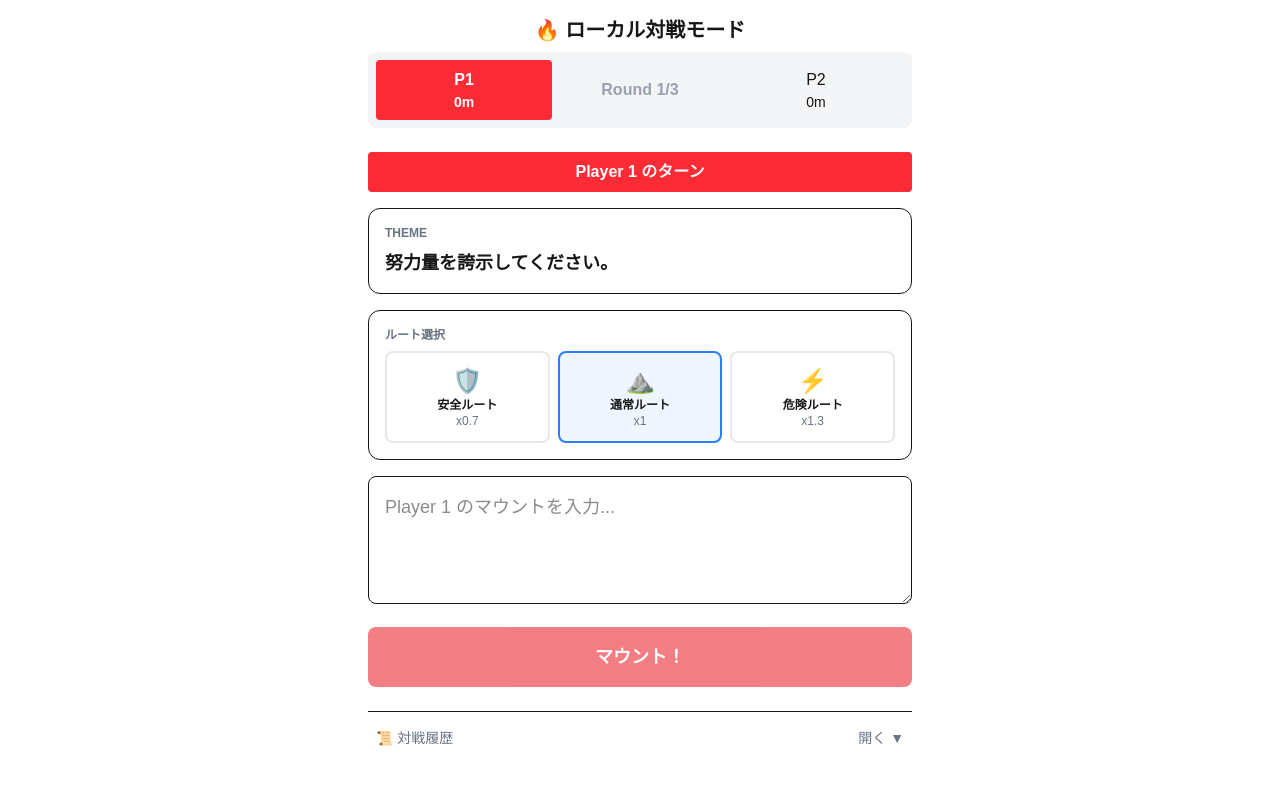
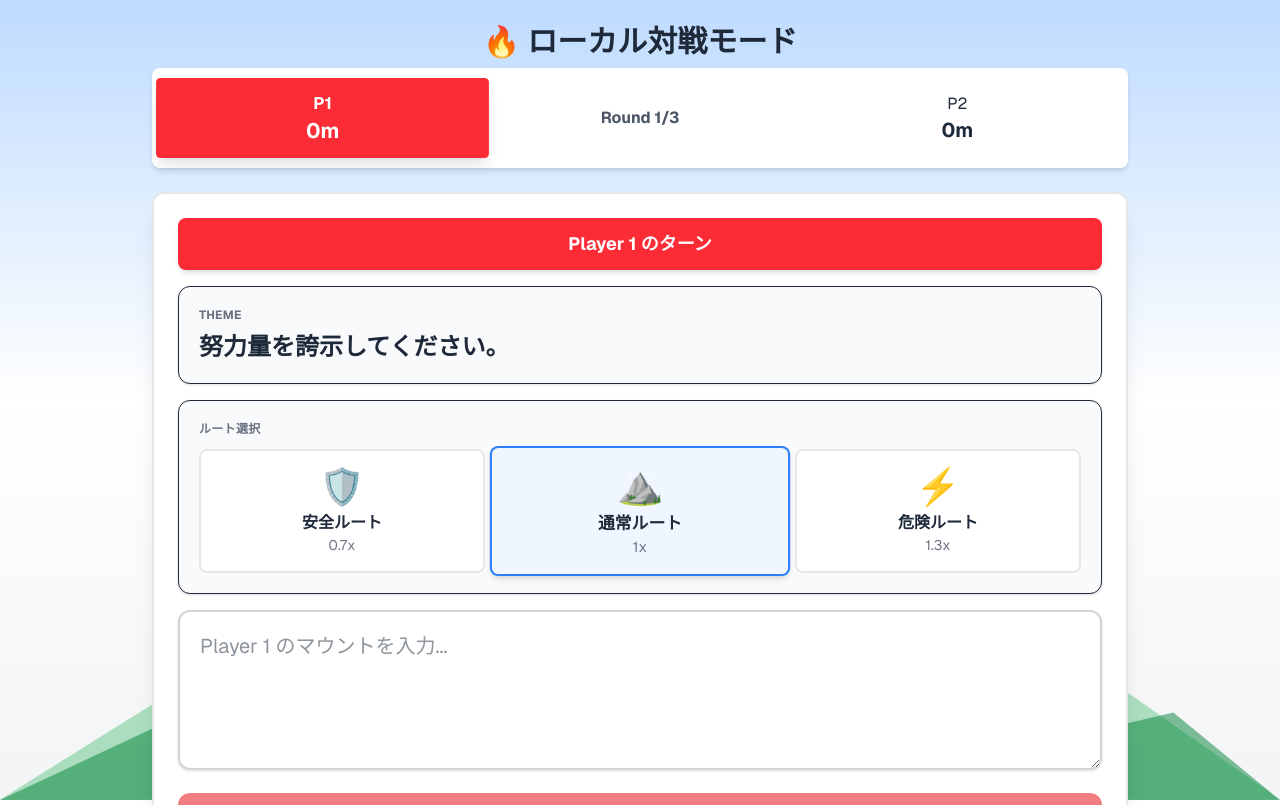
Before and after one commit to AliceWonerfulWorld/mounting_mountain, a Next.js app: page /versus/local in a window 1280 px wide. Shown: the top 805 px of the page. Built offline with nearby package versions, Linux system fonts and the light colour scheme.

Commit message:
feat: Implement local versus game mode and solo game mode, including new pages and the `MountainView` component.

```diff
--- a/src/app/versus/local/page.tsx
+++ b/src/app/versus/local/page.tsx
@@ -227,22 +227,39 @@ export default function VersusLocalPage() {
     }
 
 
+
     return (
-        <main className="min-h-screen p-4 max-w-xl mx-auto space-y-6">
+        <main className="min-h-screen relative overflow-x-hidden text-gray-800 dark:text-gray-200 font-sans">
+            {/* 青空の背景 */}
+            <div className="fixed inset-0 bg-gradient-to-b from-blue-200 via-white to-gray-100 dark:from-slate-900 dark:via-slate-950 dark:to-black -z-20" />
+
+            {/* 遠景の山シルエット (下層) */}
+            <div className="fixed bottom-0 left-0 w-full h-1/3 pointer-events-none -z-10 opacity-30 dark:opacity-20">
+                <svg viewBox="0 0 1200 320" preserveAspectRatio="none" className="w-full h-full fill-green-600 dark:fill-green-700">
+                    <path d="M0,320 L200,160 L400,280 L600,100 L800,240 L1000,140 L1200,320 Z" />
+                </svg>
+            </div>
+            <div className="fixed bottom-0 left-0 w-full h-1/4 pointer-events-none -z-10 opacity-50 dark:opacity-40">
+                <svg viewBox="0 0 1200 320" preserveAspectRatio="none" className="w-full h-full fill-green-700 dark:fill-green-800">
+                    <path d="M0,320 L150,200 L350,300 L550,150 L850,280 L1100,180 L1200,320 Z" />
+                </svg>
+            </div>
+
+            <div className="max-w-5xl mx-auto p-4 md:p-6 pb-24 space-y-6 relative z-10">
                 <header className="text-center space-y-2">
-                <h1 className="text-xl font-bold">🔥 ローカル対戦モード</h1>
+                    <h1 className="text-2xl md:text-3xl font-bold">🔥 ローカル対戦モード</h1>
                     {!isFinished && (
-                    <div className="flex justify-between items-center bg-gray-100 dark:bg-zinc-800 p-2 rounded-lg">
-                        <div className={clsx("p-2 rounded w-1/3 text-center transition-all", game.currentPlayerIndex === 0 && "bg-red-500 text-white font-bold")}>
-                            <div>P1</div>
-                            <div className="text-sm">{game.players[0].totalScore}m</div>
+                        <div className="flex justify-between items-center bg-white dark:bg-zinc-800 backdrop-blur p-3 rounded-lg shadow-md">
+                            <div className={clsx("p-3 rounded w-1/3 text-center transition-all", game.currentPlayerIndex === 0 && "bg-red-500 text-white font-bold shadow-lg scale-105")}>
+                                <div className="text-sm md:text-base">P1</div>
+                                <div className="text-lg md:text-xl font-bold">{game.players[0].totalScore}m</div>
                             </div>
-                        <div className="font-bold text-gray-400">
+                            <div className="font-bold text-gray-600 dark:text-gray-400 text-sm md:text-base">
                                 Round {game.roundIndex + 1}/{ROUND_COUNT}
                             </div>
-                        <div className={clsx("p-2 rounded w-1/3 text-center transition-all", game.currentPlayerIndex === 1 && "bg-blue-500 text-white font-bold")}>
-                            <div>P2</div>
-                            <div className="text-sm">{game.players[1].totalScore}m</div>
+                            <div className={clsx("p-3 rounded w-1/3 text-center transition-all", game.currentPlayerIndex === 1 && "bg-blue-500 text-white font-bold shadow-lg scale-105")}>
+                                <div className="text-sm md:text-base">P2</div>
+                                <div className="text-lg md:text-xl font-bold">{game.players[1].totalScore}m</div>
                             </div>
                         </div>
                     )}
@@ -251,9 +268,9 @@ export default function VersusLocalPage() {
                 {/* 結果発表 */}
                 {isFinished && (
                     <section className="bg-white dark:bg-zinc-900 p-8 rounded-xl border shadow-lg text-center space-y-6 animate-in zoom-in duration-300">
-                    <h2 className="text-3xl font-black">WINNER</h2>
+                        <h2 className="text-3xl md:text-4xl font-black">WINNER</h2>
 
-                    <div className="text-6xl my-4">
+                        <div className="text-5xl md:text-6xl my-4">
                             {game.players[0].totalScore > game.players[1].totalScore ? "🏆 Player 1" :
                                 game.players[1].totalScore > game.players[0].totalScore ? "🏆 Player 2" : "🤝 DRAW"}
                         </div>
@@ -261,72 +278,76 @@ export default function VersusLocalPage() {
                         <div className="flex justify-center gap-8 text-xl">
                             <div>
                                 <div className="text-sm text-gray-500">Player 1</div>
-                            <div className="font-bold">{game.players[0].totalScore}m</div>
+                                <div className="font-bold text-2xl">{game.players[0].totalScore}m</div>
                             </div>
                             <div>
                                 <div className="text-sm text-gray-500">Player 2</div>
-                            <div className="font-bold">{game.players[1].totalScore}m</div>
+                                <div className="font-bold text-2xl">{game.players[1].totalScore}m</div>
                             </div>
                         </div>
 
-                    <button onClick={resetGame} className="w-full py-3 bg-black text-white rounded-lg font-bold">
+                        <button onClick={resetGame} className="w-full py-3 bg-black text-white rounded-lg font-bold hover:bg-gray-800 hover:scale-[1.02] transition-all">
                             再戦する (Rematch)
                         </button>
                         <Link
                             href="/"
-                        className="block w-full py-3 text-center rounded-lg border hover:bg-gray-50 dark:hover:bg-zinc-800 transition-colors"
+                            className="block w-full py-3 text-center rounded-lg border hover:bg-gray-50 dark:hover:bg-zinc-800 hover:scale-[1.02] transition-all"
                         >
                             タイトルに戻る
                         </Link>
                     </section>
                 )}
 
+
+                {/* プレイエリア全体を白背景で囲む */}
+                {!isFinished && (
+                    <div className="bg-white dark:bg-zinc-900 p-6 rounded-xl shadow-xl border-2 border-gray-200 dark:border-zinc-700">
                         {/* プレイエリア */}
-            {!isFinished && game.phase === "input" && (
+                        {game.phase === "input" && (
                             <section className="space-y-4 animate-in fade-in slide-in-from-bottom-4 duration-300">
-                    <div className={clsx("text-center py-2 text-white font-bold rounded", game.currentPlayerIndex === 0 ? "bg-red-500" : "bg-blue-500")}>
+                                <div className={clsx("text-center py-3 text-white font-bold rounded-lg shadow-md text-lg", game.currentPlayerIndex === 0 ? "bg-red-500" : "bg-blue-500")}>
                                     {currentPlayer.name} のターン
                                 </div>
 
-                    <div className="bg-white dark:bg-zinc-900 border rounded-xl p-4 space-y-2">
-                        <div className="text-xs text-gray-500 uppercase font-bold">Theme</div>
-                        <div className="text-lg font-bold">{currentRound.prompt}</div>
+                                <div className="bg-gray-50 dark:bg-zinc-800 border rounded-xl p-5 space-y-2 shadow-sm">
+                                    <div className="text-xs text-gray-500 uppercase font-bold tracking-wide">Theme</div>
+                                    <div className="text-xl md:text-2xl font-bold">{currentRound.prompt}</div>
                                 </div>
 
                                 {/* ルート選択 */}
-                    <div className="bg-white dark:bg-zinc-900 border rounded-xl p-4 space-y-2">
-                        <div className="text-xs text-gray-500 uppercase font-bold">ルート選択</div>
-                        <div className="grid grid-cols-3 gap-2">
+                                <div className="bg-gray-50 dark:bg-zinc-800 border rounded-xl p-5 space-y-3 shadow-sm">
+                                    <div className="text-xs text-gray-500 uppercase font-bold tracking-wide">ルート選択</div>
+                                    <div className="grid grid-cols-3 gap-3">
                                         {ROUTES.map(route => (
                                             <button
                                                 key={route.id}
                                                 onClick={() => setGame(prev => prev ? { ...prev, selectedRoute: route.id } : null)}
                                                 className={clsx(
-                                        "p-3 rounded-lg border-2 transition-all",
+                                                    "p-4 rounded-lg border-2 transition-all hover:scale-[1.02]",
                                                     game.selectedRoute === route.id
-                                            ? "border-blue-500 bg-blue-50 dark:bg-blue-900/30"
-                                            : "border-gray-200 hover:border-gray-300"
+                                                        ? "border-blue-500 bg-blue-50 dark:bg-blue-900/30 shadow-md scale-105"
+                                                        : "border-gray-200 hover:border-gray-300 bg-white dark:bg-zinc-700"
                                                 )}
                                             >
-                                    <div className="text-2xl">{route.emoji}</div>
-                                    <div className="text-xs font-bold">{route.label}</div>
-                                    <div className="text-xs text-gray-500">x{route.multiplier}</div>
+                                                <div className="text-3xl md:text-4xl">{route.emoji}</div>
+                                                <div className="text-sm md:text-base font-bold mt-1">{route.label}</div>
+                                                <div className="text-xs md:text-sm text-gray-500">{route.multiplier}x</div>
                                             </button>
                                         ))}
                                     </div>
                                 </div>
 
                                 <textarea
-                        className="w-full min-h-32 rounded-lg border p-4 text-lg focus:ring-2 outline-none"
+                                    className="w-full min-h-40 rounded-xl border-2 border-gray-300 bg-white dark:bg-zinc-800 dark:border-zinc-600 p-5 text-lg md:text-xl focus:ring-2 focus:ring-blue-500 focus:border-blue-500 outline-none transition-all resize-y shadow-sm"
                                     placeholder={`${currentPlayer.name} のマウントを入力...`}
                                     value={text}
                                     onChange={(e) => setText(e.target.value)}
                                 />
 
-                    {error && <div className="text-red-500 text-sm mb-2">{error}</div>}
+                                {error && <div className="text-red-500 text-sm mb-2 font-semibold">⚠️ {error}</div>}
 
                                 <button
-                        className={clsx("w-full py-4 rounded-lg text-white font-bold text-lg transition-all",
+                                    className={clsx("w-full py-4 rounded-xl text-white font-bold text-xl transition-all shadow-md hover:scale-[1.02]",
                                         game.currentPlayerIndex === 0 ? "bg-red-600 hover:bg-red-700" : "bg-blue-600 hover:bg-blue-700",
                                         (!text.trim() || loading) && "opacity-50 cursor-not-allowed"
                                     )}
@@ -339,55 +360,55 @@ export default function VersusLocalPage() {
                         )}
 
                         {/* 判定結果表示フェーズ（ターン交代前） */}
-            {!isFinished && game.phase === "result" && game.lastResult && game.lastResult.result && (
-                <section className="bg-stone-50 dark:bg-zinc-900 border-2 border-stone-200 p-6 rounded-xl text-center space-y-6 animate-in zoom-in duration-300">
-                    <h3 className="text-stone-500 font-bold uppercase tracking-widest">Judgment</h3>
+                        {game.phase === "result" && game.lastResult && game.lastResult.result && (
+                            <section className="text-center space-y-6 animate-in zoom-in duration-300">
+                                <h3 className="text-stone-500 font-bold uppercase tracking-widest text-lg">Judgment</h3>
 
                                 <div className="flex justify-center">
-                        <MountainView altitude={game.lastResult.result.altitude} size={200} />
+                                    <MountainView altitude={game.lastResult.result.altitude} size={240} />
                                 </div>
 
                                 <div>
-                        <div className="text-5xl font-black">{game.lastResult.result.altitude}m</div>
-                        <div className="flex justify-center gap-2 mt-2">
+                                    <div className="text-6xl md:text-7xl font-black">{game.lastResult.result.altitude}m</div>
+                                    <div className="flex justify-center gap-2 mt-2 flex-wrap">
                                         {game.lastResult.result.labels.map(l => (
-                                <span key={l} className="bg-stone-200 text-stone-700 px-2 py-1 rounded text-xs font-bold">{l}</span>
+                                            <span key={l} className="bg-stone-200 dark:bg-stone-700 text-stone-700 dark:text-stone-200 px-3 py-1 rounded-full text-sm font-bold">{l}</span>
                                         ))}
                                     </div>
                                 </div>
 
                                 {/* ルート情報 */}
                                 {game.lastResult.result.routeId && (
-                        <div className="text-sm text-gray-600 dark:text-gray-400">
+                                    <div className="text-base text-gray-600 dark:text-gray-400">
                                         <span className="font-bold">ルート:</span> {getRoute(game.lastResult.result.routeId).emoji} {getRoute(game.lastResult.result.routeId).label}
                                     </div>
                                 )}
 
                                 {/* 滑落表示 */}
                                 {game.lastResult.result.didFall && (
-                        <div className="bg-red-100 dark:bg-red-900/30 p-3 rounded-lg border border-red-300 dark:border-red-700">
-                            <div className="text-red-700 dark:text-red-300 font-bold text-center">⚠️ 滑落！（2000m固定）</div>
+                                    <div className="bg-red-100 dark:bg-red-900/30 p-4 rounded-lg border border-red-300 dark:border-red-700">
+                                        <div className="text-red-700 dark:text-red-300 font-bold text-center text-lg">⚠️ 滑落！（2000m固定）</div>
                                     </div>
                                 )}
 
                                 {/* 最終標高 */}
                                 {game.lastResult.result.finalAltitude !== undefined && (
-                        <div className="text-sm text-gray-600 dark:text-gray-400">
+                                    <div className="text-base text-gray-600 dark:text-gray-400">
                                         <span className="font-bold">最終標高:</span> {game.lastResult.result.finalAltitude}m
                                     </div>
                                 )}
 
                                 {/* ラウンド勝者表示（P2のターン時のみ） */}
                                 {game.currentPlayerIndex === 1 && game.roundWinner !== undefined && (
-                        <div className="bg-gradient-to-r from-purple-100 to-pink-100 dark:from-purple-900/30 dark:to-pink-900/30 p-4 rounded-xl border-2 border-purple-300 dark:border-purple-700">
+                                    <div className="bg-gradient-to-r from-purple-100 to-pink-100 dark:from-purple-900/30 dark:to-pink-900/30 p-5 rounded-xl border-2 border-purple-300 dark:border-purple-700">
                                         {game.roundWinner === null ? (
-                                <div className="text-center text-lg font-bold">🤝 引き分け！</div>
+                                            <div className="text-center text-xl font-bold">🤝 引き分け！</div>
                                         ) : (
                                             <>
-                                    <div className="text-center text-lg font-bold mb-2">
+                                                <div className="text-center text-xl font-bold mb-2">
                                                     🏆 Round Winner: Player {game.roundWinner + 1}
                                                 </div>
-                                    <div className="text-center text-2xl font-black text-purple-600 dark:text-purple-300">
+                                                <div className="text-center text-3xl font-black text-purple-600 dark:text-purple-300">
                                                     +1000m Bonus!
                                                 </div>
                                             </>
@@ -415,25 +436,29 @@ export default function VersusLocalPage() {
                                     </div>
                                 )}
 
-                    <div className="bg-white dark:bg-black p-3 rounded text-left text-sm border">
-                        <div className="text-xs text-gray-400 font-bold mb-1">言い換え</div>
-                        {game.lastResult.result.rewrite}
+                                <div className="bg-gray-50 dark:bg-black p-4 rounded-xl text-left text-sm border shadow-inner">
+                                    <div className="text-xs text-gray-400 font-bold mb-2">言い換え</div>
+                                    <div className="text-base">{game.lastResult.result.rewrite}</div>
                                 </div>
 
                                 <button
                                     onClick={nextTurn}
-                        className="w-full py-3 bg-black text-white rounded-lg font-bold animate-pulse"
+                                    className="w-full py-4 bg-black text-white rounded-lg font-bold text-lg animate-pulse hover:bg-gray-800 hover:scale-[1.02] transition-all"
                                 >
-                        次は {game.currentPlayerIndex === 0 ? "Player 2" : "次のラウンド"} へ
+                                    {game.currentPlayerIndex === 0
+                                        ? "Player 2 のターンへ"
+                                        : (game.roundIndex + 1 >= ROUND_COUNT ? "結果を表示" : "次のラウンドへ")}
                                 </button>
                             </section>
                         )}
+                    </div>
+                )}
 
                 {/* 履歴 (History) */}
-            <section className="space-y-4 pt-4 border-t">
+                <section className="bg-white dark:bg-zinc-900 p-6 rounded-xl shadow-xl border-2 border-gray-200 dark:border-zinc-700 space-y-4">
                     <button
                         onClick={() => setIsHistoryOpen(!isHistoryOpen)}
-                    className="w-full flex items-center justify-between text-sm text-gray-500 hover:text-gray-800 transition-colors px-2"
+                        className="w-full flex items-center justify-between text-base md:text-lg text-gray-700 dark:text-gray-300 hover:text-gray-900 dark:hover:text-gray-100 transition-colors font-bold"
                     >
                         <span>📜 対戦履歴</span>
                         <span>{isHistoryOpen ? "閉じる ▲" : "開く ▼"}</span>
@@ -447,28 +472,28 @@ export default function VersusLocalPage() {
                                 if (!r1 && !r2) return null;
 
                                 return (
-                                <div key={i} className="space-y-2">
-                                    <div className="text-xs font-bold text-center text-gray-400">Round {i + 1}</div>
-                                    <div className="grid grid-cols-2 gap-2">
+                                    <div key={i} className="bg-gray-50 dark:bg-zinc-800 p-4 rounded-lg shadow-sm border border-gray-200 dark:border-zinc-700">
+                                        <div className="text-xs md:text-sm font-bold text-center text-gray-500 dark:text-gray-400 mb-3">Round {i + 1}</div>
+                                        <div className="grid grid-cols-2 gap-3">
                                             {/* P1 History */}
-                                        <div className={clsx("p-2 rounded text-xs border", r1?.result ? "bg-red-50 border-red-100 dark:bg-red-900/20 dark:border-red-900" : "bg-gray-50 border-gray-100 opacity-50")}>
-                                            <div className="font-bold text-red-600 mb-1">Player 1</div>
+                                            <div className={clsx("p-3 rounded-lg text-xs md:text-sm border", r1?.result ? "bg-red-50 border-red-200 dark:bg-red-900/30 dark:border-red-900" : "bg-white dark:bg-zinc-900 border-gray-300 dark:border-zinc-600 opacity-50")}>
+                                                <div className="font-bold text-red-600 mb-2">Player 1</div>
                                                 {r1?.result ? (
                                                     <>
-                                                    <div className="font-bold text-lg">{r1.result.altitude}m</div>
-                                                    <div className="text-gray-600 dark:text-gray-400 line-clamp-2">{r1.inputText}</div>
+                                                        <div className="font-bold text-xl md:text-2xl">{r1.result.altitude}m</div>
+                                                        <div className="text-gray-600 dark:text-gray-400 line-clamp-2 mt-1">{r1.inputText}</div>
                                                     </>
                                                 ) : (
                                                     <div className="text-gray-400">-</div>
                                                 )}
                                             </div>
                                             {/* P2 History */}
-                                        <div className={clsx("p-2 rounded text-xs border", r2?.result ? "bg-blue-50 border-blue-100 dark:bg-blue-900/20 dark:border-blue-900" : "bg-gray-50 border-gray-100 opacity-50")}>
-                                            <div className="font-bold text-blue-600 mb-1">Player 2</div>
+                                            <div className={clsx("p-3 rounded-lg text-xs md:text-sm border", r2?.result ? "bg-blue-50 border-blue-200 dark:bg-blue-900/30 dark:border-blue-900" : "bg-white dark:bg-zinc-900 border-gray-300 dark:border-zinc-600 opacity-50")}>
+                                                <div className="font-bold text-blue-600 mb-2">Player 2</div>
                                                 {r2?.result ? (
                                                     <>
-                                                    <div className="font-bold text-lg">{r2.result.altitude}m</div>
-                                                    <div className="text-gray-600 dark:text-gray-400 line-clamp-2">{r2.inputText}</div>
+                                                        <div className="font-bold text-xl md:text-2xl">{r2.result.altitude}m</div>
+                                                        <div className="text-gray-600 dark:text-gray-400 line-clamp-2 mt-1">{r2.inputText}</div>
                                                     </>
                                                 ) : (
                                                     <div className="text-gray-400">-</div>
@@ -481,6 +506,8 @@ export default function VersusLocalPage() {
                         </div>
                     )}
                 </section>
+            </div>
+
         </main>
     );
 }
```
Lines whose indentation alone changed are shown as unchanged.
